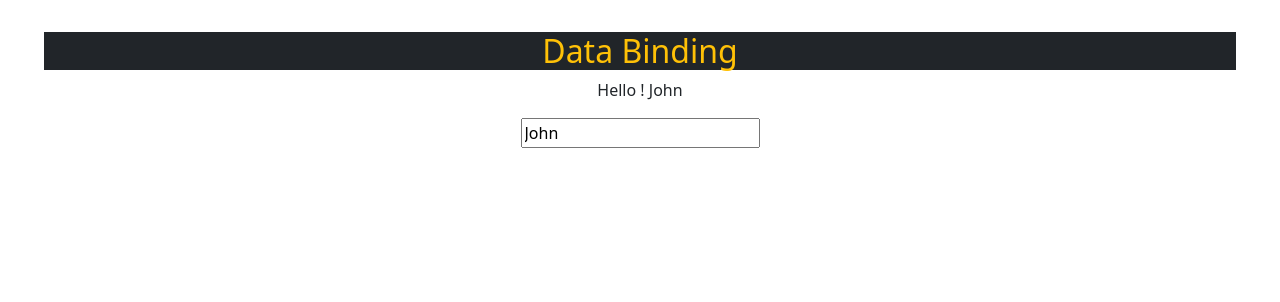
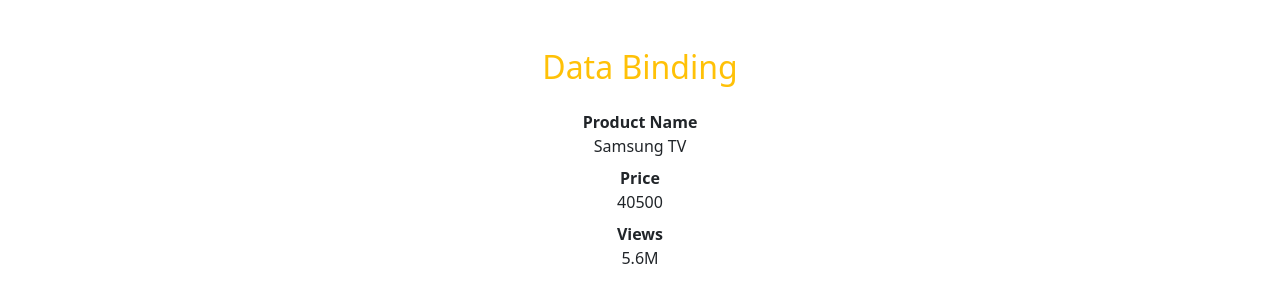
Before and after one commit to Ganesh3104/react-project, a React (Vite) app: page / in a window 1280 px wide. Shown: the top 302 px of the page. Built offline with nearby package versions, Linux system fonts and the light colour scheme.

Commit message:
Add Databinding component

```diff
--- a/src/components/data-binding/data-binding.jsx
+++ b/src/components/data-binding/data-binding.jsx
@@ -1,14 +1,27 @@
-
+import { useEffect, useState } from "react"
 
 export function DataBinding(){
 
-    var uname = "John";
-    var bgstyle = "bg-dark";
+    const [price, setPrice] = useState(0);
+    const [name, setName] = useState('');
+    const [views] = useState(5600009);
+
+    useEffect(()=>{
+        setPrice(40500);
+        setName('Samsung TV');
+    },[]);
+
     return(
         <div className="container-fluid">
-            <h2 className={`text-warning ${bgstyle}`}>Data Binding</h2>
-            <p>Hello ! {uname}</p>
-            <input type="text" value={uname} />
+            <h2 className={`text-center text-warning p-3`}>Data Binding</h2>
+            <dl>
+                <dt>Product Name</dt>
+                <dd>{name}</dd>
+                <dt>Price</dt>
+                <dd>{price}</dd>
+                 <dt>Views</dt>
+                <dd>{views.toLocaleString('en-us', {notation:'compact'})}</dd>
+            </dl>
         </div>
     )
 }
```
